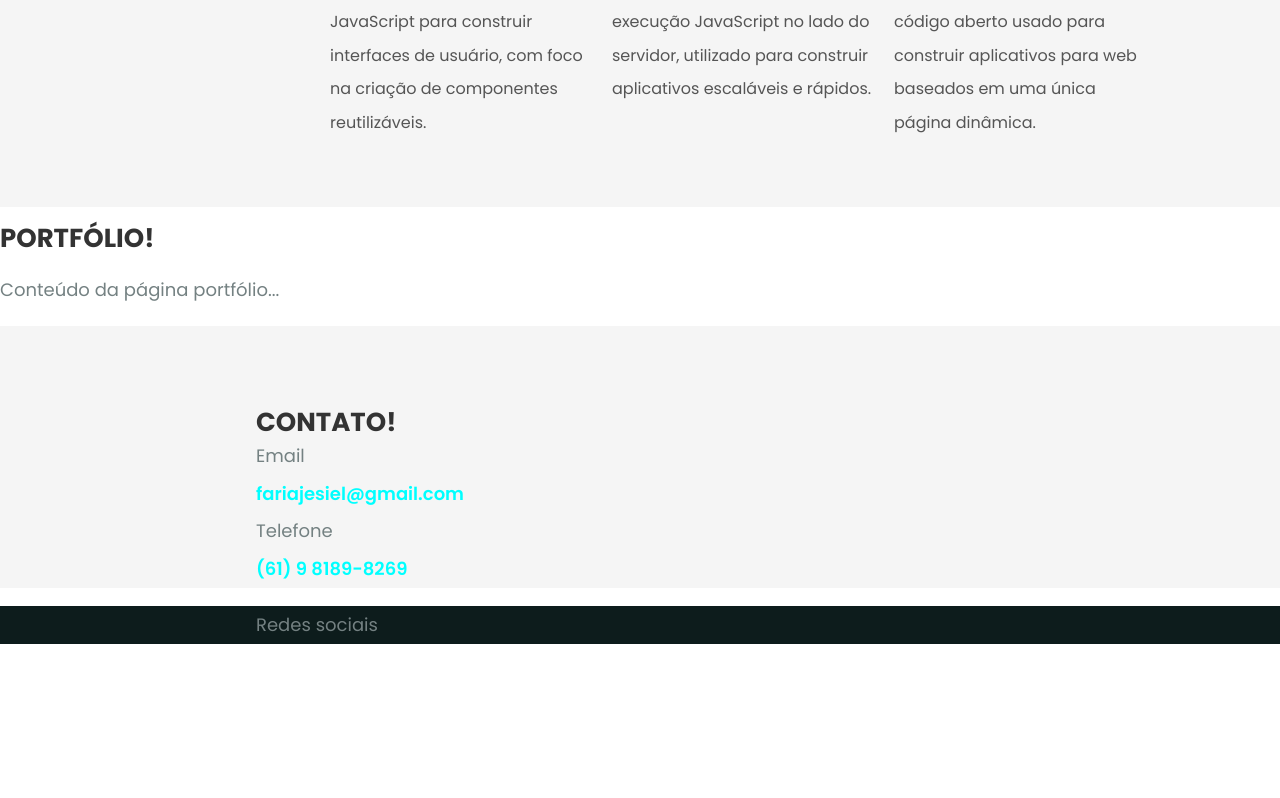
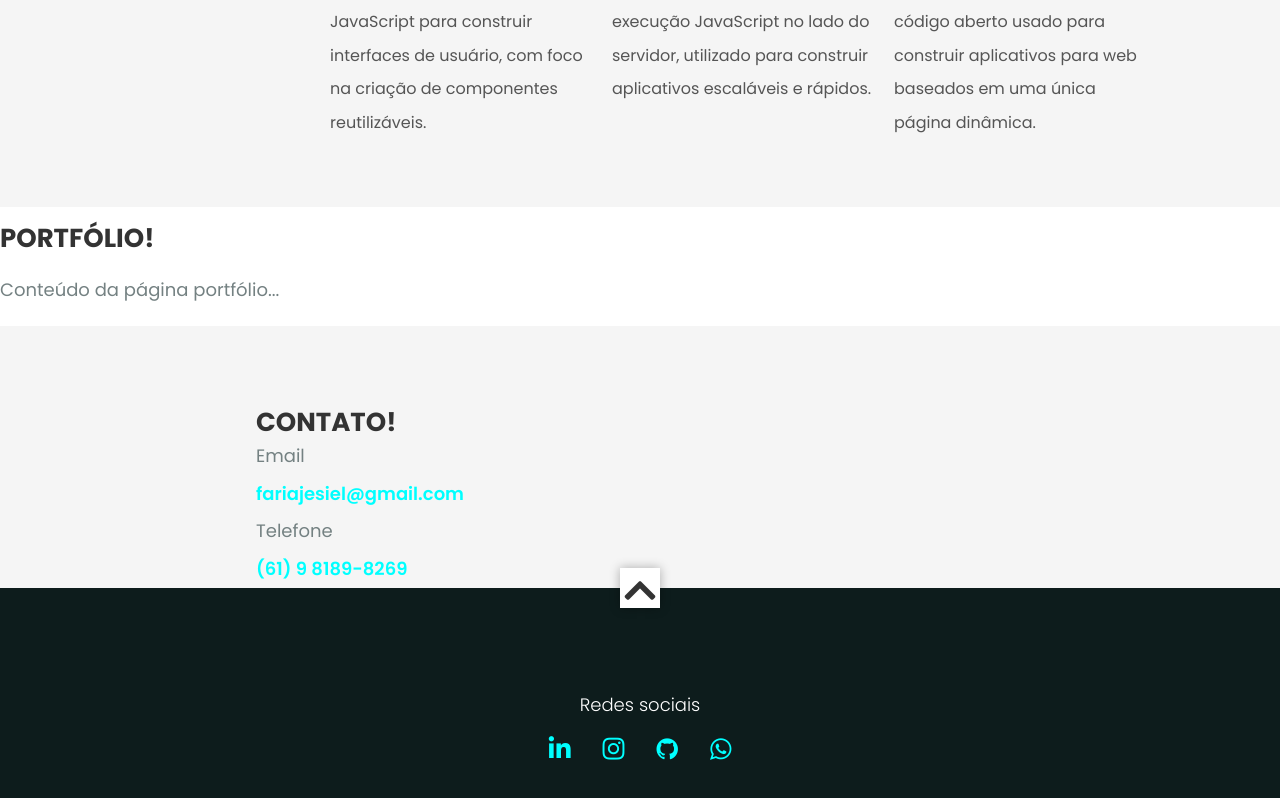
Before and after one commit to Jesiel15/portfolio-angular, an Angular app: page /redes-sociais in a window 1280 px wide. Shown: the part 1617-2415 px from the top of the page. Before the commit the page ends 2261 px from the top, so only its background shows below. Built offline with nearby package versions, Linux system fonts and the light colour scheme; some icons are missing.

Commit message:
Implementando redes sociais

```diff
--- a/src/app/pages/contato/contato.component.html
+++ b/src/app/pages/contato/contato.component.html
@@ -2,10 +2,14 @@
   <h1>Contato!</h1>
   <p>Email</p>
   <p>
-    <a href="mailto:fariajesiel@gmail.com" class="link-email">{{ email }}</a>
+    <a href="mailto:fariajesiel@gmail.com" class="link-email" target="_blank">{{
+      email
+    }}</a>
   </p>
   <p>Telefone</p>
   <p>
-    <a href="tel:+5599999999999" class="link-telefone">{{ telefone }}</a>
+    <a href="https://wa.me/6198189269" class="link-telefone" target="_blank">{{
+      telefone
+    }}</a>
   </p>
 </div>
--- a/src/app/pages/redes-sociais/redes-sociais.component.html
+++ b/src/app/pages/redes-sociais/redes-sociais.component.html
@@ -1,3 +1,38 @@
 <div class="container-redes-sociais" id="contato">
-  <p>Redes sociais</p>
+  <!-- footer -->
+  <div class="footer">
+    <div id="back-to-top" (click)="onNavigate($event, 'inicio')">
+      <i class="fas fa-chevron-up"></i>
+    </div>
+    <div class="container">
+      <div class="footer__wrapper">
+        <div class="footer__social">
+          <p class="footer__copy">Redes sociais</p>
+          <a
+            class="social-icon"
+            href="https://www.linkedin.com/in/jesiel-faria-571879153/"
+            target="_blank"
+            ><i class="fab fa-linkedin"></i
+          ></a>
+          <a
+            class="social-icon"
+            href="https://www.instagram.com/jesiel_faria/"
+            target="_blank"
+            ><i class="fab fa-instagram"></i
+          ></a>
+          <a
+            class="social-icon"
+            href="https://github.com/Jesiel15"
+            target="_blank"
+            ><i class="fa fa-github"></i
+          ></a>
+
+          <a class="social-icon" href="https://wa.me/6198189269" target="_blank"
+            ><i class="fa fa-whatsapp" aria-hidden="true"></i
+          ></a>
+        </div>
+      </div>
+    </div>
+  </div>
+  <!-- End / footer -->
 </div>
--- a/src/app/pages/redes-sociais/redes-sociais.component.scss
+++ b/src/app/pages/redes-sociais/redes-sociais.component.scss
@@ -2,3 +2,67 @@
   padding-left: 20%;
   background-color: var(--color-bg-primary);
 }
+
+/* 15. footer
+--------------------------------------------------------------------------------*/
+
+.footer {
+  position: relative;
+  // background-color: #373737;
+  // color: #fff;
+  text-align: center;
+  padding: 40px 0;
+  width: 75%;
+}
+
+.footer #back-to-top {
+  position: absolute;
+  width: 40px;
+  height: 40px;
+  left: 50%;
+  -webkit-transform: translateX(-50%);
+  transform: translateX(-50%);
+  top: -20px;
+  height: 40px;
+  line-height: 48px;
+  color: #333;
+  background-color: #fff;
+  box-shadow: 0 0 10px rgba(0, 0, 0, 0.3);
+  cursor: pointer;
+  font-size: 36px;
+  text-align: center;
+  z-index: 1;
+}
+
+.footer__wrapper {
+  position: relative;
+}
+
+.footer__social {
+  margin-bottom: 0;
+}
+
+.footer__social a {
+  color: var(--color-cyan);
+  font-size: 25px; /* Tamanho padrão do ícone */
+  padding: 0px 16px 16px 16px;
+  display: inline-block; /* Garantindo que o link se comporte como um bloco de nível inline */
+  transition: transform 0.3s ease; /* Transição suave para o aumento */
+}
+
+.footer__social a:hover {
+  color: var(--color-white);
+  transform: scale(1.3); /* Aumenta o ícone em 30% */
+}
+
+.footer__copy {
+  color: var(--color-white);
+  margin-bottom: 0;
+  font-weight: 300;
+}
+
+@media (min-width: 993px) {
+  .footer {
+    padding: 80px 0;
+  }
+}
--- a/src/app/pages/redes-sociais/redes-sociais.component.ts
+++ b/src/app/pages/redes-sociais/redes-sociais.component.ts
@@ -4,8 +4,16 @@ import { Component } from '@angular/core';
   selector: 'app-redes-sociais',
   standalone: false,
   templateUrl: './redes-sociais.component.html',
-  styleUrl: './redes-sociais.component.scss'
+  styleUrl: './redes-sociais.component.scss',
 })
 export class RedesSociaisComponent {
+  // Função de navegação para seções específicas
+  onNavigate(event: MouseEvent, section: string): void {
+    event.preventDefault(); // Impede o comportamento padrão de navegação
 
+    const element = document.getElementById(section);
+    if (element) {
+      element.scrollIntoView({ behavior: 'smooth', block: 'start' });
+    }
+  }
 }
--- a/src/index.html
+++ b/src/index.html
@@ -25,6 +25,12 @@
       href="https://cdnjs.cloudflare.com/ajax/libs/font-awesome/5.15.4/css/all.min.css"
     />
 
+    <!-- Font Awesome CDN (versão 4.x, compatível com suas classes atuais) -->
+    <link
+      rel="stylesheet"
+      href="https://cdnjs.cloudflare.com/ajax/libs/font-awesome/4.7.0/css/font-awesome.min.css"
+    />
+
     <link
       rel="stylesheet"
       type="text/css"
```
